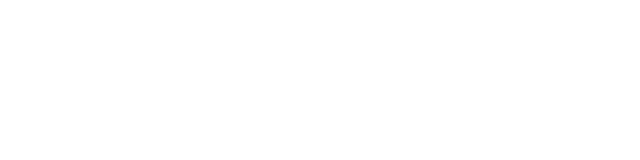
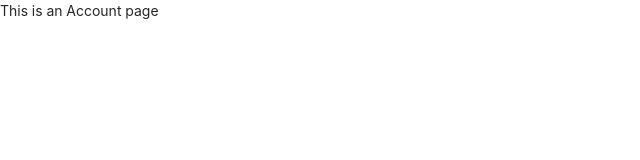
Before and after one commit to rakenduste-programmeerimine-2021/accountability, a React (Create React App) app in the folder frontend/: page /account in a window 1280 px wide. Before the commit this address had no page. Shown: the top 160 px of the page, without its empty margins (0-640 px from the left). Built offline with nearby package versions, Linux system fonts and the light colour scheme.

Commit message:
login wip

```diff
--- a/frontend/src/App.js
+++ b/frontend/src/App.js
@@ -3,6 +3,7 @@
 import {Route, Routes} from 'react-router-dom';
 import Home from "./pages/Home"
 import Login from "./pages/Login"
+import Account from "./pages/Account"
 
 function App() {
   return (
@@ -10,6 +11,7 @@
        <Routes>
       <Route exact path="/" element={<Home/>} />
       <Route path="/login" element={<Login/>} />
+      <Route path="/account" element={<Account/>} />
       </Routes>
     </div>
   );
--- /dev/null
+++ b/frontend/src/pages/Account.js
@@ -0,0 +1,9 @@
+function Account() {
+    return (
+      <div>
+       This is an Account page
+      </div>
+    )
+  }
+
+  export default Account;
--- a/frontend/src/pages/Home.js
+++ b/frontend/src/pages/Home.js
@@ -1,5 +1,6 @@
 import WebcamSample from '../components/webcam';
 import { Layout, Menu } from 'antd';
+import { Link } from 'react-router-dom';
 
 
 const { Header, Content, Footer } = Layout;
@@ -19,7 +20,9 @@
           <Menu.Item key="2">Book a call</Menu.Item>
           <Menu.Item key="3">Call history</Menu.Item>
           <Menu.Item key="4">Notifications</Menu.Item>
+          <Link to="account">
           <Menu.Item key="5">My account</Menu.Item>
+          </Link>
           < div className="items" />
         </Menu>
       </Header>
```
Also changed, not shown: frontend/src/pages/Login.js (line endings or trailing spaces).
